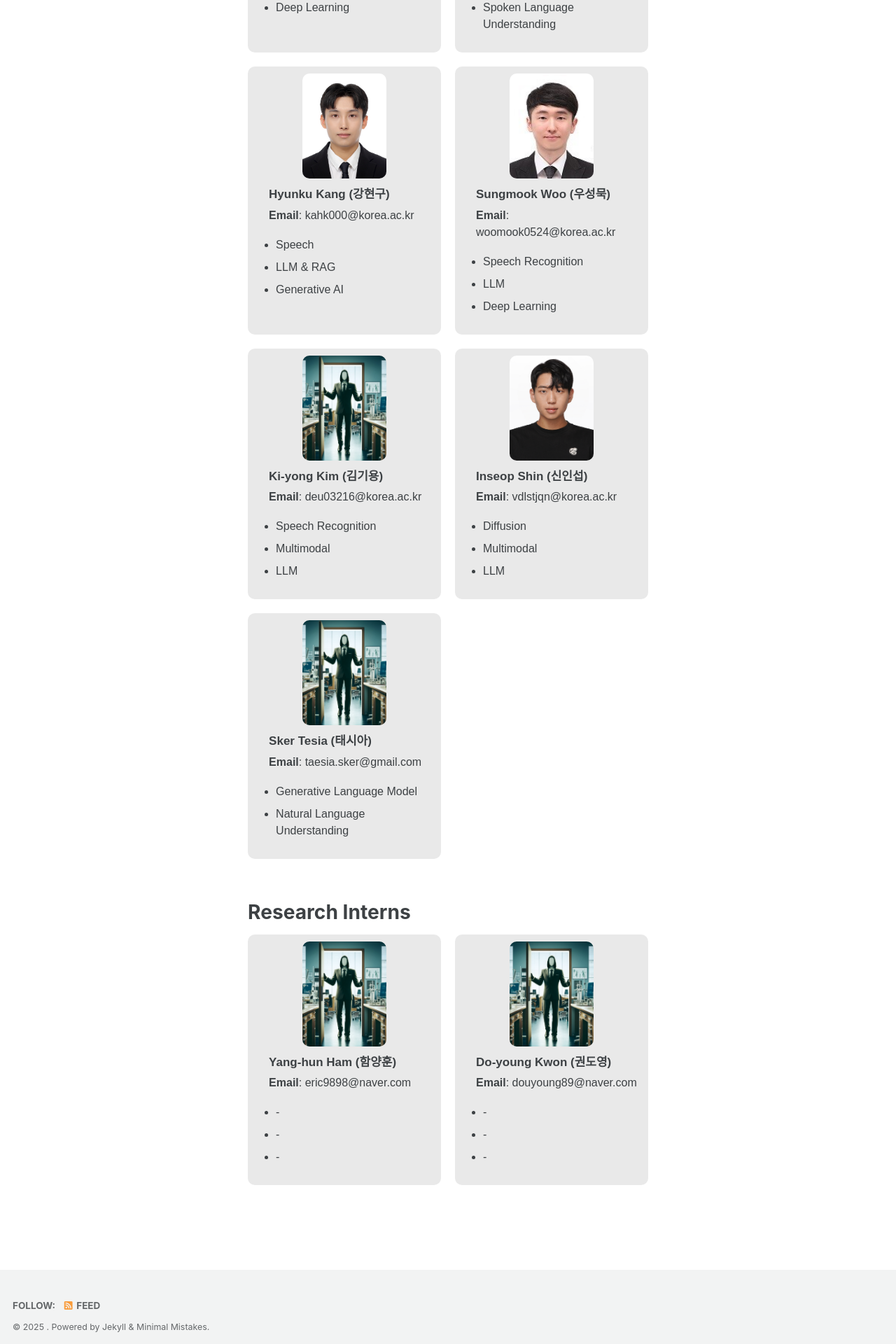
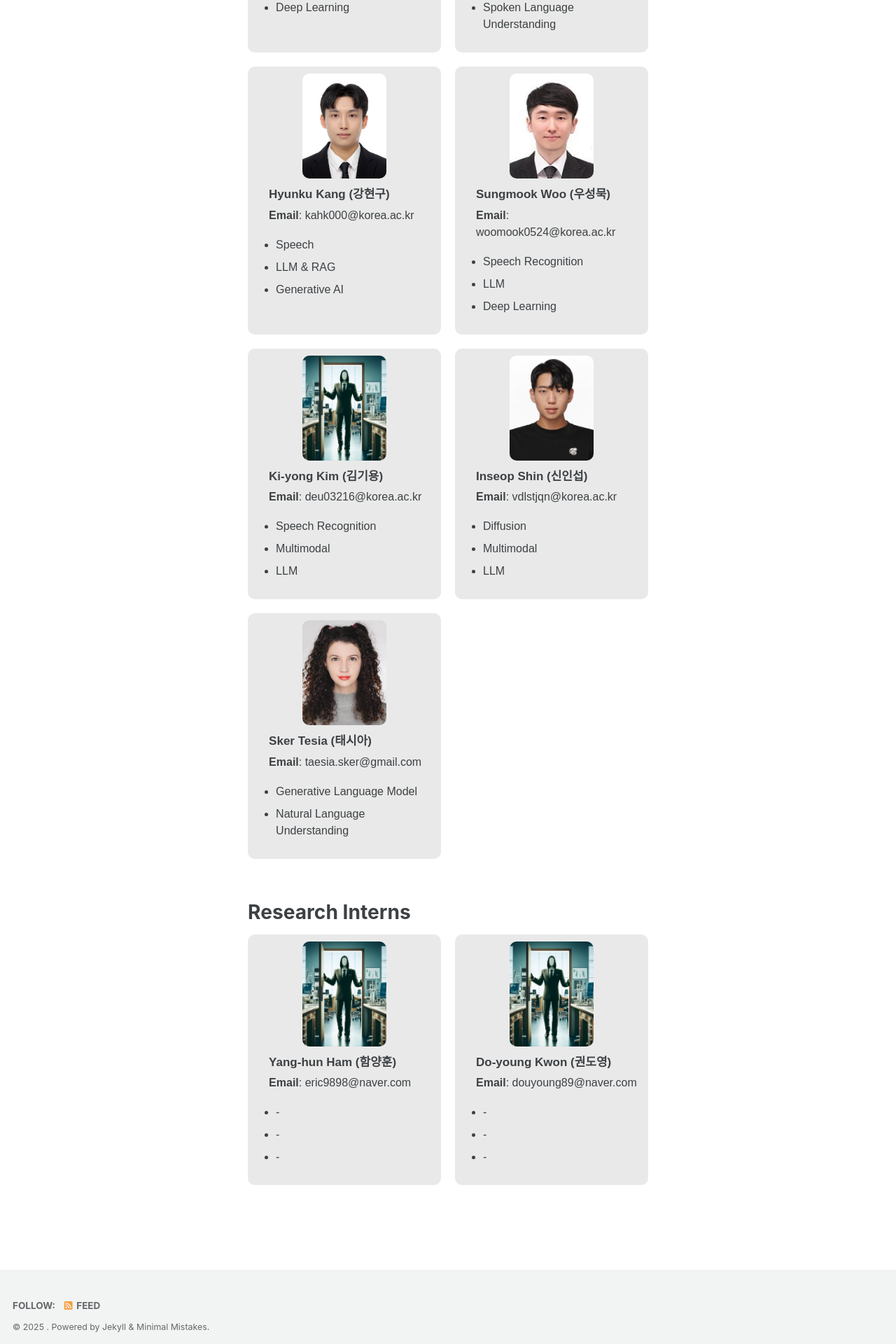
Before and after one commit to slp-laboratory/slp-laboratory.github.io, a Jekyll site: the page built from _pages/members.md, in a window 1280 px wide. Shown: the part 1373-3293 px from the top of the page at 70% size. Built offline with Jekyll 4.4.1, drawn with Linux system fonts in a browser that asks for light colours; cached includes are drawn as plain includes; comment, search, counter and statistics services are not loaded.

Commit message:
Update members.md

```diff
--- a/_pages/members.md
+++ b/_pages/members.md
@@ -152,7 +152,7 @@ toc: true
       </div>
     </div>
       <div class="student">
-      <img src="../assets/images/member/someone.PNG" alt="Sker Taesia">
+      <img src="../assets/images/member/Tesia.png" alt="Sker Taesia">
       <div class="info">
         <div class="name">Sker Tesia (태시아)</div>
         <div class="email"><strong>Email</strong>: taesia.sker@gmail.com</div>
```
